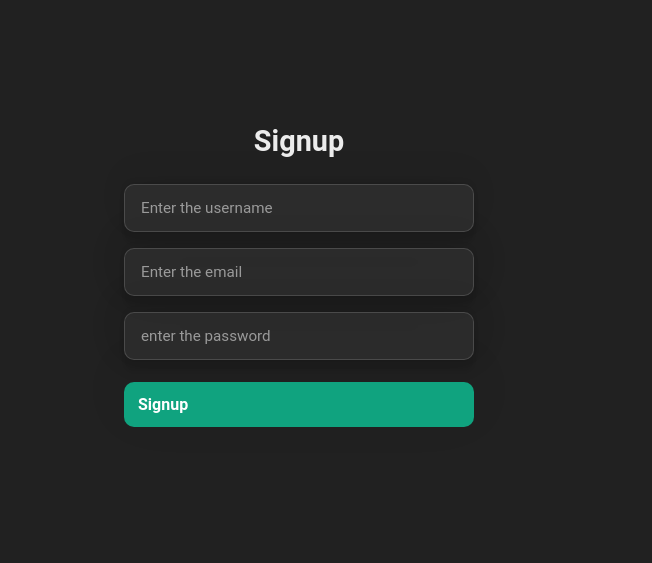
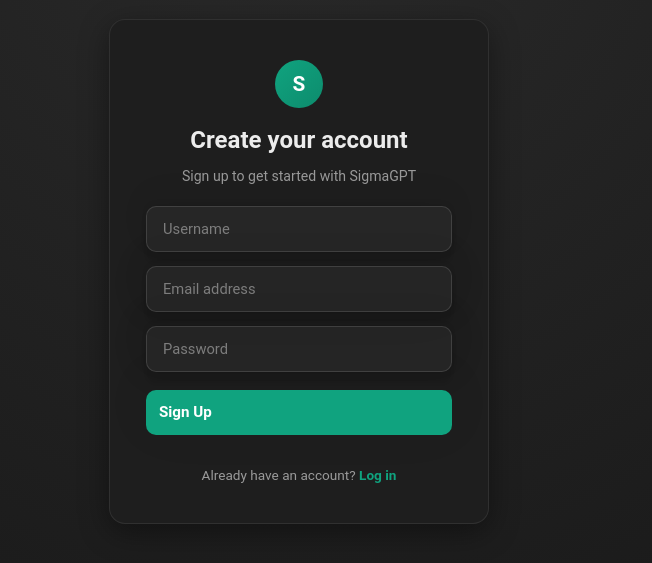
Before and after one commit to AkashMishra967/SigmaGPT, a React (Vite) app in the folder Frontend/: page /signup in a window 1280 px wide. Shown: the part 129-692 px from the top of the page, without its empty margins (341-993 px from the left). Built offline with nearby package versions, Linux system fonts and the light colour scheme; no server answers.

Commit message:
auth feature added

```diff
--- a/Frontend/src/signup.css
+++ b/Frontend/src/signup.css
@@ -1,108 +1,167 @@
+/* ─── Reset ───────────────────────────────────────────────── */
+html, body {
+    margin: 0;
+    padding: 0;
+    width: 100%;
+    overflow-x: hidden;
+}
+
 /* ─── Page Wrapper ────────────────────────────────────────── */
 .parent {
-    background-color: #212121;
+    background: radial-gradient(circle at top, #2a2a2a 0%, #171717 100%);
     min-height: 100vh;
+    width: 100vw;
+    display: flex;
+    justify-content: center;
+    align-items: center;
+    padding: 20px;
+    box-sizing: border-box;
+    font-family: "Roboto", "Open Sans", "Helvetica Neue", sans-serif;
+}
+
+/* ─── Card ────────────────────────────────────────────────── */
+.authCard {
+    background-color: #1e1e1e;
+    border: 1px solid rgba(255, 255, 255, 0.08);
+    border-radius: 16px;
+    padding: 40px 36px;
     width: 100%;
+    max-width: 380px;
     display: flex;
     flex-direction: column;
-    justify-content: center;
     align-items: center;
-    gap: 16px;
-    padding: 20px;
-    box-sizing: border-box;
+    gap: 14px;
+    box-shadow: 0 8px 30px rgba(0, 0, 0, 0.4);
 }
 
-body {
-    margin: 0;
-    padding: 0;
+/* ─── Logo ────────────────────────────────────────────────── */
+.logoCircle {
+    width: 48px;
+    height: 48px;
+    border-radius: 50%;
+    background: linear-gradient(135deg, #10a37f, #0d8c6d);
+    display: flex;
+    align-items: center;
+    justify-content: center;
+    color: #fff;
+    font-weight: 700;
+    font-size: 1.3rem;
+    margin-bottom: 4px;
 }
 
 /* ─── Heading ─────────────────────────────────────────────── */
 .head1 {
     color: #ececec;
-    font-family: "Roboto", "Open Sans", "Helvetica Neue", sans-serif;
-    font-size: 1.8rem;
-    margin-bottom: 10px;
+    font-size: 1.5rem;
+    font-weight: 600;
+    margin: 0;
+    text-align: center;
+}
+
+.subText {
+    color: #9a9a9a;
+    font-size: 0.88rem;
+    margin: 0 0 8px 0;
+    text-align: center;
 }
 
 /* ─── Inputs ──────────────────────────────────────────────── */
 .inp1 {
     width: 100%;
-    max-width: 350px;
-    padding: 14px 16px;
+    padding: 13px 16px;
     border-radius: 10px;
-    border: 1px solid rgba(255, 255, 255, 0.15);
-    background-color: rgba(255, 255, 255, 0.05);
+    border: 1px solid rgba(255, 255, 255, 0.12);
+    background-color: rgba(255, 255, 255, 0.04);
     color: #ececec;
-    font-size: 0.95rem;
-    font-family: "Roboto", "Open Sans", "Helvetica Neue", sans-serif;
+    font-size: 0.92rem;
+    font-family: inherit;
     outline: none;
     box-sizing: border-box;
     transition: border-color 0.2s ease, background-color 0.2s ease;
 }
 
 .inp1::placeholder {
-    color: #9a9a9a;
+    color: #7d7d7d;
 }
 
 .inp1:focus {
     border-color: #10a37f;
-    background-color: rgba(255, 255, 255, 0.08);
+    background-color: rgba(255, 255, 255, 0.07);
+}
+
+/* ─── Error message ───────────────────────────────────────── */
+.errorMsg {
+    color: #ff6b6b;
+    background-color: rgba(255, 107, 107, 0.1);
+    border: 1px solid rgba(255, 107, 107, 0.3);
+    border-radius: 8px;
+    padding: 8px 12px;
+    font-size: 0.85rem;
+    text-align: center;
+    width: 100%;
+    box-sizing: border-box;
+    margin: 0;
 }
 
 /* ─── Button ──────────────────────────────────────────────── */
 .btn1 {
     width: 100%;
-    max-width: 350px;
-    padding: 14px;
+    padding: 13px;
     border-radius: 10px;
     border: none;
     background-color: #10a37f;
     color: #ffffff;
-    font-size: 1rem;
+    font-size: 0.95rem;
     font-weight: 600;
     cursor: pointer;
-    margin-top: 6px;
+    margin-top: 4px;
     transition: background-color 0.2s ease, transform 0.1s ease;
 }
 
-.btn1:hover {
+.btn1:hover:not(:disabled) {
     background-color: #0d8c6d;
 }
 
-.btn1:active {
+.btn1:active:not(:disabled) {
     transform: scale(0.98);
 }
 
+.btn1:disabled {
+    background-color: #2f4b44;
+    cursor: not-allowed;
+}
+
+/* ─── Switch text (login link) ───────────────────────────── */
+.switchText {
+    color: #9a9a9a;
+    font-size: 0.85rem;
+    margin: 8px 0 0 0;
+    text-align: center;
+}
+
+.switchLink {
+    color: #10a37f;
+    text-decoration: none;
+    font-weight: 600;
+}
+
+.switchLink:hover {
+    text-decoration: underline;
+}
+
 /* ─── Mobile Responsive ──────────────────────────────────── */
-@media (max-width: 768px) {
-    .parent {
-        padding: 16px;
-        gap: 14px;
+@media (max-width: 480px) {
+    .authCard {
+        padding: 32px 24px;
+        border-radius: 12px;
     }
 
-    .head1 {
-        font-size: 1.5rem;
-    }
-
-    .inp1,
-    .btn1 {
-        max-width: 100%;
-    }
-}
-
-@media (max-width: 480px) {
     .head1 {
         font-size: 1.3rem;
     }
 
-    .inp1 {
+    .inp1, .btn1 {
         padding: 12px 14px;
-        font-size: 0.9rem;
-    }
-
-    .btn1 {
-        padding: 12px;
-        font-size: 0.95rem;
+        font-size: 0.88rem;
     }
 }
--- a/Frontend/src/signup.jsx
+++ b/Frontend/src/signup.jsx
@@ -1,5 +1,5 @@
 import {useState} from "react";
-import { useNavigate } from "react-router-dom";
+import { useNavigate, Link } from "react-router-dom";
 import { BASE_URL } from "./config.js";
 import "./signup.css";
 
@@ -9,46 +9,57 @@
     const [email,setemail] = useState("");
     const [password,setpassword] = useState("");
     const [errorMsg,setErrorMsg] = useState();
-
-
+    const [loading, setLoading] = useState(false);
 
 const handleSignup = async() =>{
+    setLoading(true);
+    try {
         const response = await fetch(`${BASE_URL}/api/auth/signup`,{
             method :"POST",
             headers: {"Content-Type":"application/json"},
             body:JSON.stringify({username,email,password})
         });
         const data = await response.json();
-    console.log(data);
         if(response.ok){
             navigate("/login");
         }else{
             setErrorMsg(data.message);
         }
+    } catch (err) {
+        setErrorMsg("Something went wrong. Try again.");
+    } finally {
+        setLoading(false);
+    }
 }
 
+    return(
+        <div className="parent">
+            <div className="authCard">
+                <div className="logoCircle">S</div>
+                <h1 className="head1">Create your account</h1>
+                <p className="subText">Sign up to get started with SigmaGPT</p>
 
-    return(
-        <>
-        <div className="parent">
-            <h1 className="head1">Signup</h1>
-<input  className ="inp1" type="text" placeholder="Enter the username" value={username}
+                <input className="inp1" type="text" placeholder="Username" value={username}
                     onChange={(e) =>setusername(e.target.value)}/>
 
-<input  className ="inp1" type="email" placeholder="Enter the email" value={email}
+                <input className="inp1" type="email" placeholder="Email address" value={email}
                     onChange={(e) =>setemail(e.target.value)} />
 
-<input  className ="inp1" type="password" placeholder="enter the password" value={password}
+                <input className="inp1" type="password" placeholder="Password" value={password}
                     onChange={(e) =>setpassword(e.target.value)} />
 
-{errorMsg && <p style={{color: "red",textAlign:"center"}}>{errorMsg}</p>}
+                {errorMsg && <p className="errorMsg">{errorMsg}</p>}
 
-<button  className ="btn1" onClick={handleSignup}>Signup</button></div>
-        </>
+                <button className="btn1" onClick={handleSignup} disabled={loading}>
+                    {loading ? "Creating account..." : "Sign Up"}
+                </button>
 
+                <p className="switchText">
+                    Already have an account? <Link to="/login" className="switchLink">Log in</Link>
+                </p>
+            </div>
+        </div>
     )
 }
 
-
-
 export default Signup;
```
Lines whose indentation alone changed are shown as unchanged.
